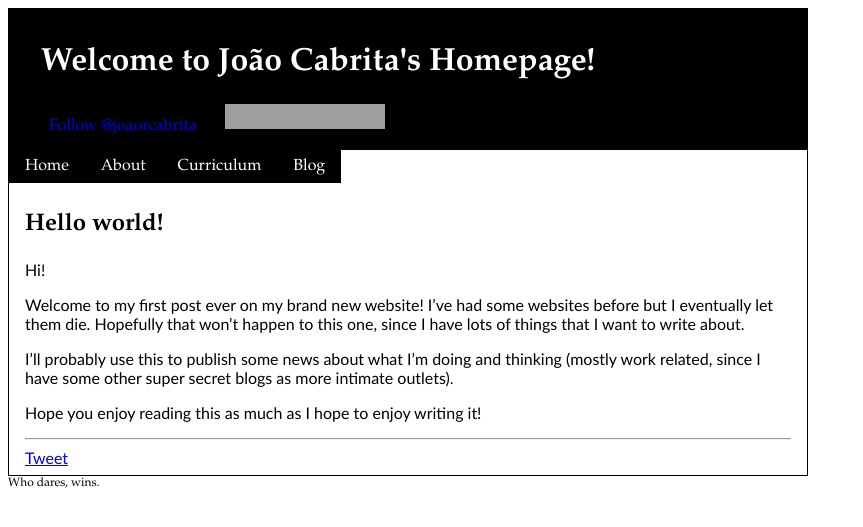
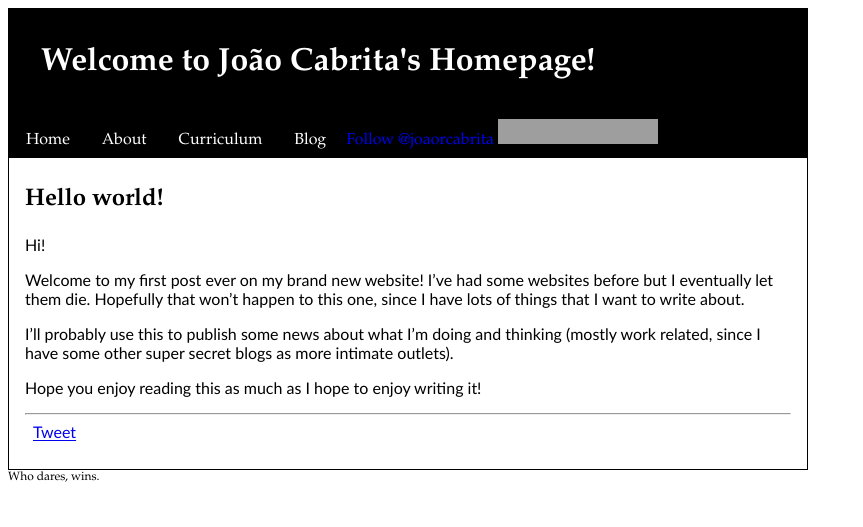
Before and after one commit to kewne/kewne.github.com, a Jekyll site: the page built from _posts/2013-03-29-Hello_world.md, in a window 1280 px wide, cut to the strip 0-527 px from the top of the page. Shown: the whole strip, without its empty margins (0-863 px from the left). Built offline with Jekyll 4.4.1, drawn with Linux system fonts in a browser that asks for light colours; nearby versions of some CDN libraries; comment, search, counter and statistics services are not loaded; grey boxes are pictures that could not be loaded.

Commit message:
Improved layout.

```diff
--- a/_includes/header.html
+++ b/_includes/header.html
@@ -1,8 +1,3 @@
 <h1>
 	Welcome to João Cabrita's Homepage!
 </h1>
-<div class="media_links">
-<a href="https://twitter.com/joaorcabrita" class="twitter-follow-button" data-show-count="false">Follow @joaorcabrita</a>
-<script>!function(d,s,id){var js,fjs=d.getElementsByTagName(s)[0],p=/^http:/.test(d.location)?'http':'https';if(!d.getElementById(id)){js=d.createElement(s);js.id=id;js.src=p+'://platform.twitter.com/widgets.js';fjs.parentNode.insertBefore(js,fjs);}}(document, 'script', 'twitter-wjs');</script>
-<a href="http://pt.linkedin.com/in/joaorcabrita"><img src="http://s.c.lnkd.licdn.com/scds/common/u/img/webpromo/btn_viewmy_160x25.png" width="160" height="25" border="0" alt="View João Cabrita's profile on LinkedIn"></a>
-</div>
--- a/_includes/menu.html
+++ b/_includes/menu.html
@@ -3,3 +3,8 @@
 --><a href="/resume.html" class="menu_entry">Curriculum</a><!--
 --><a href="/posts.html" class="menu_entry">Blog</a><!--
 -->
+<span class="media_links">
+    <a href="https://twitter.com/joaorcabrita" class="twitter-follow-button" data-show-count="false">Follow @joaorcabrita</a>
+    <script>!function(d,s,id){var js,fjs=d.getElementsByTagName(s)[0],p=/^http:/.test(d.location)?'http':'https';if(!d.getElementById(id)){js=d.createElement(s);js.id=id;js.src=p+'://platform.twitter.com/widgets.js';fjs.parentNode.insertBefore(js,fjs);}}(document, 'script', 'twitter-wjs');</script>
+    <a href="http://pt.linkedin.com/in/joaorcabrita"><img src="http://s.c.lnkd.licdn.com/scds/common/u/img/webpromo/btn_viewmy_160x25.png" width="160" height="25" border="0" alt="View João Cabrita's profile on LinkedIn"></a>
+</span>
--- a/_layouts/blog_post.html
+++ b/_layouts/blog_post.html
@@ -6,14 +6,18 @@ layout: default
 {{ content }}
 
 <hr />
-<div>
-<a href="https://twitter.com/share" class="twitter-share-button" data-via="joaorcabrita">Tweet</a>
+<div class="media_links">
+    <span>
+        <a id="tweet_button" href="https://twitter.com/share" class="twitter-share-button" data-via="joaorcabrita">Tweet</a>
         <script>!function(d,s,id){var js,fjs=d.getElementsByTagName(s)[0],p=/^http:/.test(d.location)?'http':'https';if(!d.getElementById(id)){js=d.createElement(s);js.id=id;js.src=p+'://platform.twitter.com/widgets.js';fjs.parentNode.insertBefore(js,fjs);}}(document, 'script', 'twitter-wjs');</script>
-<div class="fb-like" data-layout="button_count" data-action="like" data-share="true"></div>
+    </span>
+    <span>
+        <div class="fb-like" data-href="http://kewne.github.com" data-layout="button_count" data-action="like" data-share="true"></div>
+    </span>
     <span>
         <script src="//platform.linkedin.com/in.js" type="text/javascript">
          lang: en_US
          </script>
          <script type="IN/Share" data-counter="right"></script>
- <span>
+     </span>
 </div>
--- a/stylesheets/kewne.css
+++ b/stylesheets/kewne.css
@@ -26,8 +26,14 @@ div { margin: 0px; padding: 0px; }
 
 #header a { text-decoration: none; }
 
-div.media_links * {
-    padding: .1ex .5em;
+div.media_links span {
+    padding: .4ex .5em;
+}
+
+#menu
+{
+    background-color: black;
+    padding: 1px;
 }
 
 .menu_entry a { color: white; text-decoration: none; }
@@ -35,6 +41,7 @@ div.media_links * {
 
 .menu_entry
 {
+    text-align: center;
 	background-color: black;
 	color: white;
 	padding: 1ex 1em;
```
Lines whose indentation alone changed are shown as unchanged.
